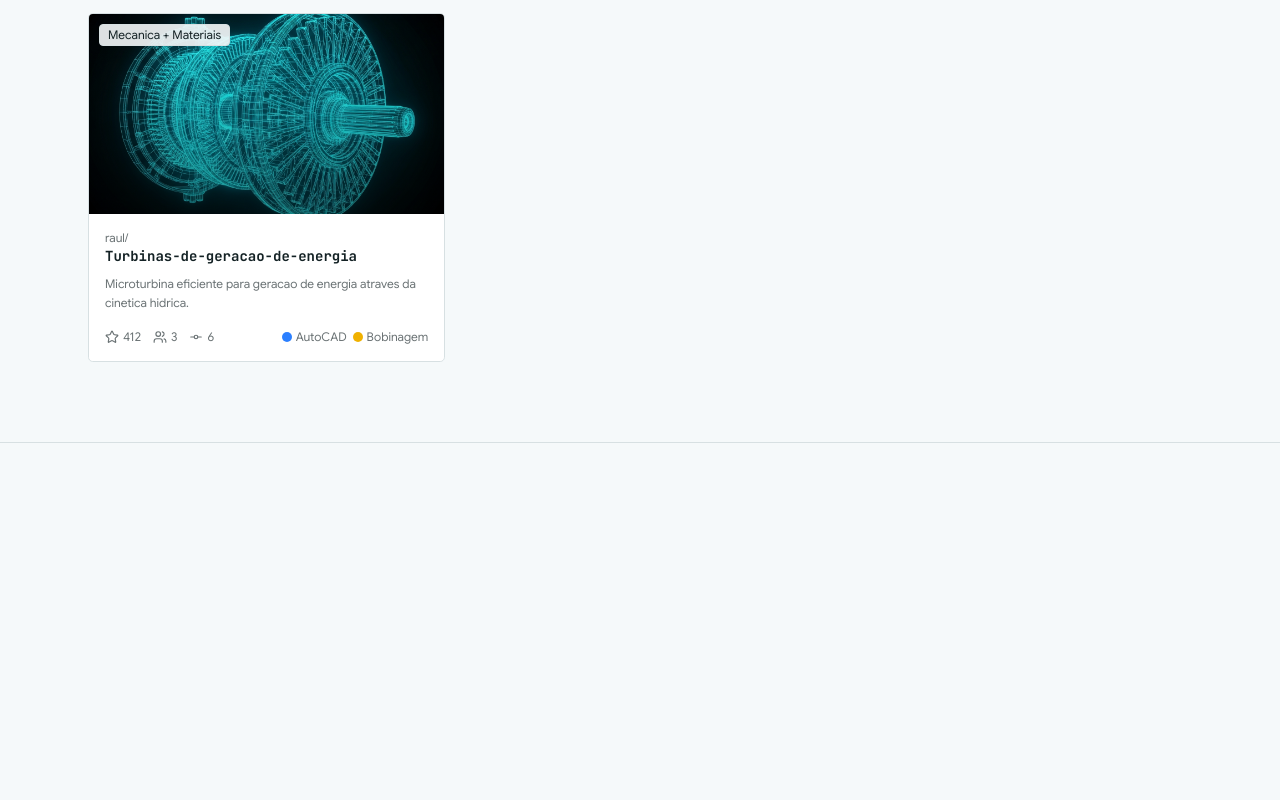
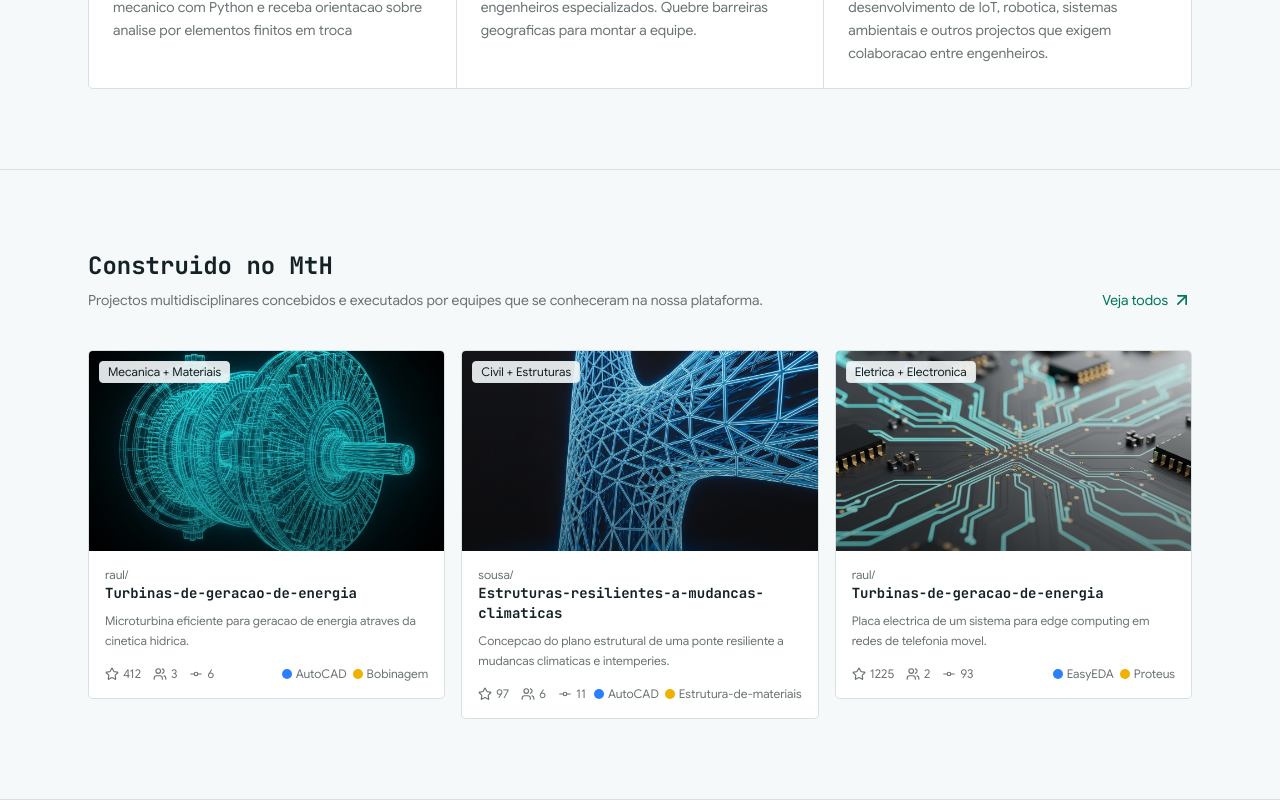
Before and after one commit to delcioleonardorofino/MthWeb_fork, a Next.js app: page / in a window 1280 px wide. Shown: the part 1623-2423 px from the top of the page. Before the commit the page ends 2066 px from the top, so only its background shows below. Built offline with nearby package versions, Linux system fonts and the light colour scheme.

Commit message:
completed showcase section

```diff
--- a/components/CTA.tsx
+++ b/components/CTA.tsx
@@ -1,12 +1,12 @@
 import Link from 'next/link'
 import {ArrowRight, Users, DraftingCompass, Lightbulb, GraduationCap} from 'lucide-react'
-import { FadeIn } from './animations/fade-in'
+// import { FadeIn } from './animations/fade-in'
 
 
 export default function CTA(){
     return (
         <div className='flex flex-col min-w-0 w-full max-w-full overflow-hidden'>
-            <FadeIn delay={0.1}>
+
             <div className='inline-flex self-start items-center gap-2 px-2.5 py-1 text-xs font-medium border border-border rounded-full text-muted-foreground mb-6 bg-card'>
                 <span className='flex h-1.5 w-1.5 rounded-full bg-primary'></span>
                 Versão Beta
@@ -53,7 +53,6 @@ export default function CTA(){
                     <span className='font-medium text-muted-foreground'>4</span> formações
                 </div>
             </div>
-            </FadeIn>
 
         </div>
     )
--- a/components/Hero.tsx
+++ b/components/Hero.tsx
@@ -12,16 +12,16 @@ export default function Hero(){
             <div className='max-w-6xl mx-auto px-4 md:px-6'>
 
                 <div className='flex flex-col lg:flex-row items-start gap-16'>
-
+                    <FadeIn delay={0.1}>
                     <CTA />
 
                     <div className='flex flex-col md:pt-18 w-full max-w-xl lg:max-w-none'>
-                        <FadeIn delay={0.1}>
-                            <CodeCard />
-                            <Stats />
-                        </FadeIn>
-                        </div>
 
+                        <CodeCard />
+                        <Stats />
+
+                    </div>
+                    </FadeIn>
 
                 </div>
 
--- a/components/Showcase.tsx
+++ b/components/Showcase.tsx
@@ -99,6 +99,143 @@ export default function Showcase(){
 
             </div>
             </FadeIn>
+            <FadeIn delay={0.1}>
+            <div className="group rounded-md border border-border bg-card hover:border-primary/40 transition-colors overflow-hidden cursor-pointer">
+                <div className="aspect-video overflow-hidden relative bg-muted">
+                    <Image
+                    src='/showcase-civil.png'
+                    alt="project image"
+                    width={300}
+                    height={300}
+                    className="w-full h-full object-cover transition-transform duration-500 group-hover:scale-[1.03"
+                    />
+                    <div className="absolute inset-0 bg-linear-to-t from-black/40 to-transparent"></div>
+                    <span className="absolute top-2.5 left-2.5 px-2 py-0.5 text-xs font-medium bg-background/90 rounded border border-border text-foreground">
+                        Civil + Estruturas
+                    </span>
+                </div>
+
+                <div className='p-4'>
+                    <div className='flex items-start justify-between gap-2 mb-2'>
+                        <div>
+                            <p className='text-xs text-muted-foreground'>
+                                sousa/
+                            </p>
+                            <h3 className="text-sm font-semibold text-foreground group-hover:text-primary transition-colors font-mono">
+                                Estruturas-resilientes-a-mudancas-climaticas
+                            </h3>
+                        </div>
+                        <ArrowUpRight size={20} fill='none' stroke='currentColor' strokeWidth={2} strokeLinecap='round' strokeLinejoin='round' aria-hidden='true'
+                        className="h-4 w-4 text-muted-foreground opacity-0 group-hover:opacity-100 transition-opacity shrink-0 mt-1"/>
+                    </div>
+
+                    <p className="text-xs text-muted-foreground mb-4 line-clamp-2 leading-relaxed">
+                        Concepcao do plano estrutural de uma ponte resiliente a mudancas climaticas e intemperies.
+                    </p>
+                    <div className='flex items-center justify-between text-xs text-muted-foreground'>
+                        <div className='flex items-center gap-3'>
+                            <span className="flex items-center gap-1">
+                                <Star size={20} fill='none' stroke='currentColor' strokeWidth={2} strokeLinecap='round' strokeLinejoin='round' aria-hidden='true'
+                                className="h-3.5 w-3.5"/>
+                                97
+                            </span>
+                            <span className="flex items-center gap-1">
+                                <Users size={20} fill='none' stroke='currentColor' strokeWidth={2} strokeLinecap='round' strokeLinejoin='round' aria-hidden='true'
+                                className="h-3.5 w-3.5"/>
+                                6
+                            </span>
+                            <span className="flex items-center gap-1">
+                                <GitCommit size={20} fill='none' stroke='currentColor' strokeWidth={2} strokeLinecap='round' strokeLinejoin='round' aria-hidden='true'
+                                className="h-3.5 w-3.5"/>
+                                11
+                            </span>
+                        </div>
+
+                        <div className='flex items-center gap-1.5'>
+                            <span className="flex items-center gap-1">
+                                <span className="h-2.5 w-2.5 rounded-full bg-blue-500"></span>
+                                <span>AutoCAD</span>
+                            </span>
+                            <span className="flex items-center gap-1">
+                                <span className="h-2.5 w-2.5 rounded-full bg-yellow-500"></span>
+                                <span>Estrutura-de-materiais</span>
+                            </span>
+                        </div>
+
+                    </div>
+                </div>
+
+            </div>
+            </FadeIn>
+
+            <FadeIn delay={0.1}>
+            <div className="group rounded-md border border-border bg-card hover:border-primary/40 transition-colors overflow-hidden cursor-pointer">
+                <div className="aspect-video overflow-hidden relative bg-muted">
+                    <Image
+                    src='/showcase-soft.png'
+                    alt="project image"
+                    width={300}
+                    height={300}
+                    className="w-full h-full object-cover transition-transform duration-500 group-hover:scale-[1.03"
+                    />
+                    <div className="absolute inset-0 bg-linear-to-t from-black/40 to-transparent"></div>
+                    <span className="absolute top-2.5 left-2.5 px-2 py-0.5 text-xs font-medium bg-background/90 rounded border border-border text-foreground">
+                        Eletrica + Electronica
+                    </span>
+                </div>
+
+                <div className='p-4'>
+                    <div className='flex items-start justify-between gap-2 mb-2'>
+                        <div>
+                            <p className='text-xs text-muted-foreground'>
+                                raul/
+                            </p>
+                            <h3 className="text-sm font-semibold text-foreground group-hover:text-primary transition-colors font-mono">
+                                Turbinas-de-geracao-de-energia
+                            </h3>
+                        </div>
+                        <ArrowUpRight size={20} fill='none' stroke='currentColor' strokeWidth={2} strokeLinecap='round' strokeLinejoin='round' aria-hidden='true'
+                        className="h-4 w-4 text-muted-foreground opacity-0 group-hover:opacity-100 transition-opacity shrink-0 mt-1"/>
+                    </div>
+
+                    <p className="text-xs text-muted-foreground mb-4 line-clamp-2 leading-relaxed">
+                        Placa electrica de um sistema para edge computing em redes de telefonia movel.
+                    </p>
+                    <div className='flex items-center justify-between text-xs text-muted-foreground'>
+                        <div className='flex items-center gap-3'>
+                            <span className="flex items-center gap-1">
+                                <Star size={20} fill='none' stroke='currentColor' strokeWidth={2} strokeLinecap='round' strokeLinejoin='round' aria-hidden='true'
+                                className="h-3.5 w-3.5"/>
+                                1225
+                            </span>
+                            <span className="flex items-center gap-1">
+                                <Users size={20} fill='none' stroke='currentColor' strokeWidth={2} strokeLinecap='round' strokeLinejoin='round' aria-hidden='true'
+                                className="h-3.5 w-3.5"/>
+                                2
+                            </span>
+                            <span className="flex items-center gap-1">
+                                <GitCommit size={20} fill='none' stroke='currentColor' strokeWidth={2} strokeLinecap='round' strokeLinejoin='round' aria-hidden='true'
+                                className="h-3.5 w-3.5"/>
+                                93
+                            </span>
+                        </div>
+
+                        <div className='flex items-center gap-1.5'>
+                            <span className="flex items-center gap-1">
+                                <span className="h-2.5 w-2.5 rounded-full bg-blue-500"></span>
+                                <span>EasyEDA</span>
+                            </span>
+                            <span className="flex items-center gap-1">
+                                <span className="h-2.5 w-2.5 rounded-full bg-yellow-500"></span>
+                                <span>Proteus</span>
+                            </span>
+                        </div>
+
+                    </div>
+                </div>
+
+            </div>
+            </FadeIn>
 
         </div>
         </div>
```
Also changed, not shown: public/showcase-civil.png (added), public/showcase-soft.png (added).
